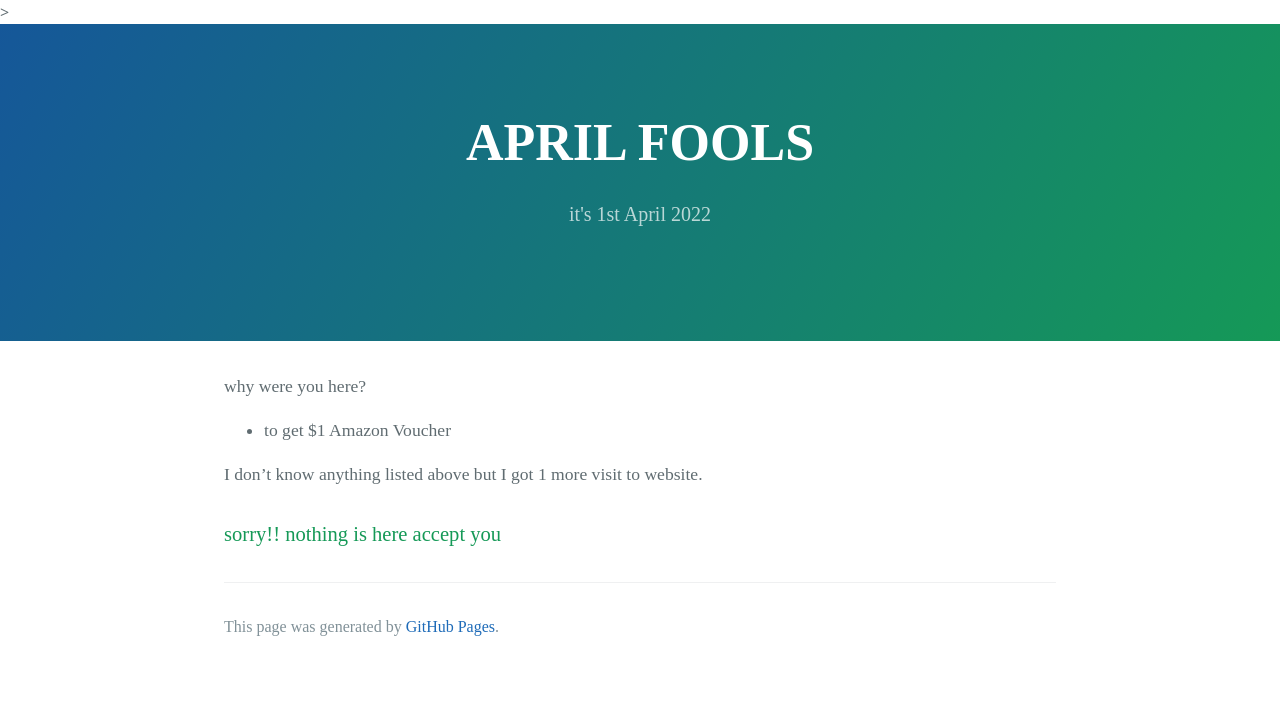
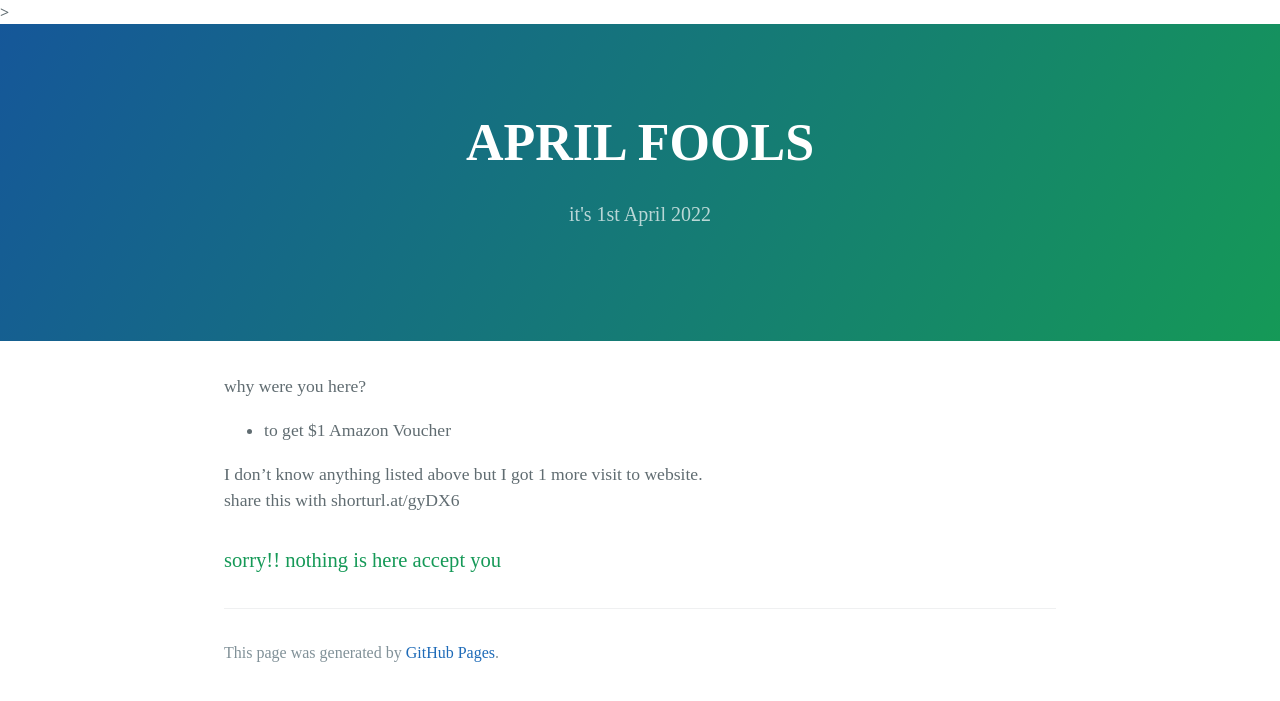
Before and after one commit to jayam04/jayam04, a Jekyll site: the page built from data/more/april_fools-2022.md, in a window 1280 px wide. Shown: the top 701 px of the page. Built offline with Jekyll 4.4.1, drawn with Linux system fonts in a browser that asks for light colours; some web fonts are replaced; our own code applies the rules of GitHub Pages for plain Markdown files.

Commit message:
Update april_fools-2022.md

```diff
--- a/data/more/april_fools-2022.md
+++ b/data/more/april_fools-2022.md
@@ -9,5 +9,6 @@ why were you here?
 
 
 I don't know anything listed above but I got 1 more visit to website.
+share this with shorturl.at/gyDX6
 
 ### sorry!! nothing is here accept you
```
